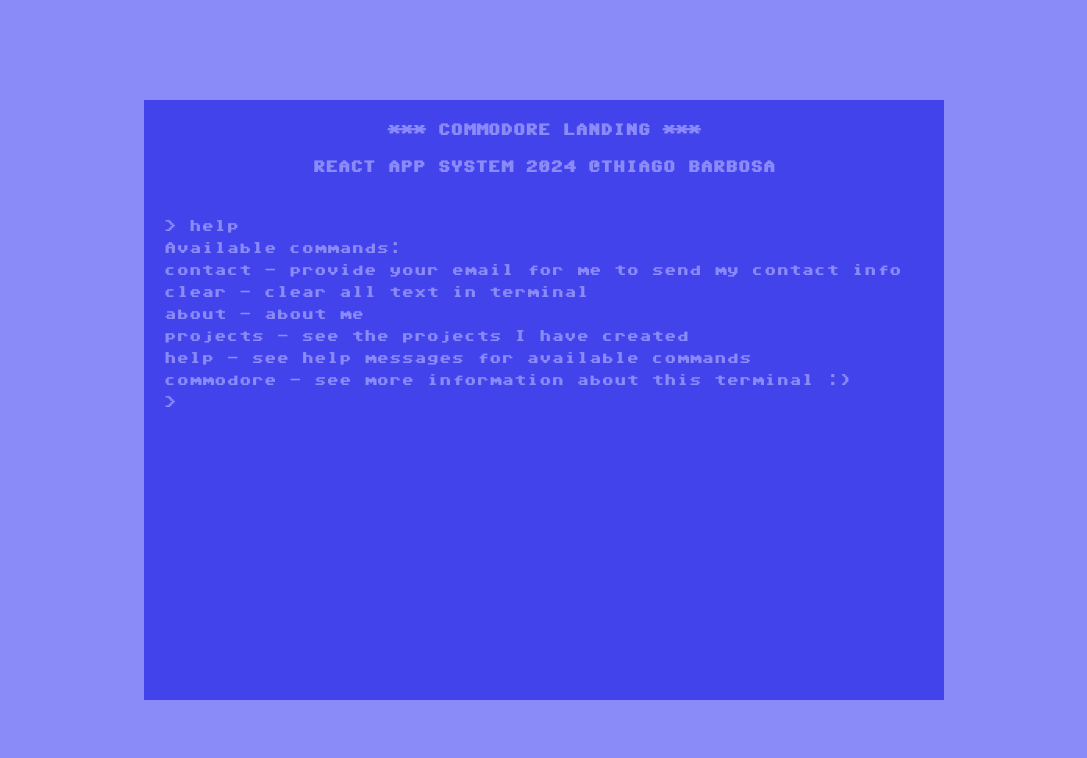
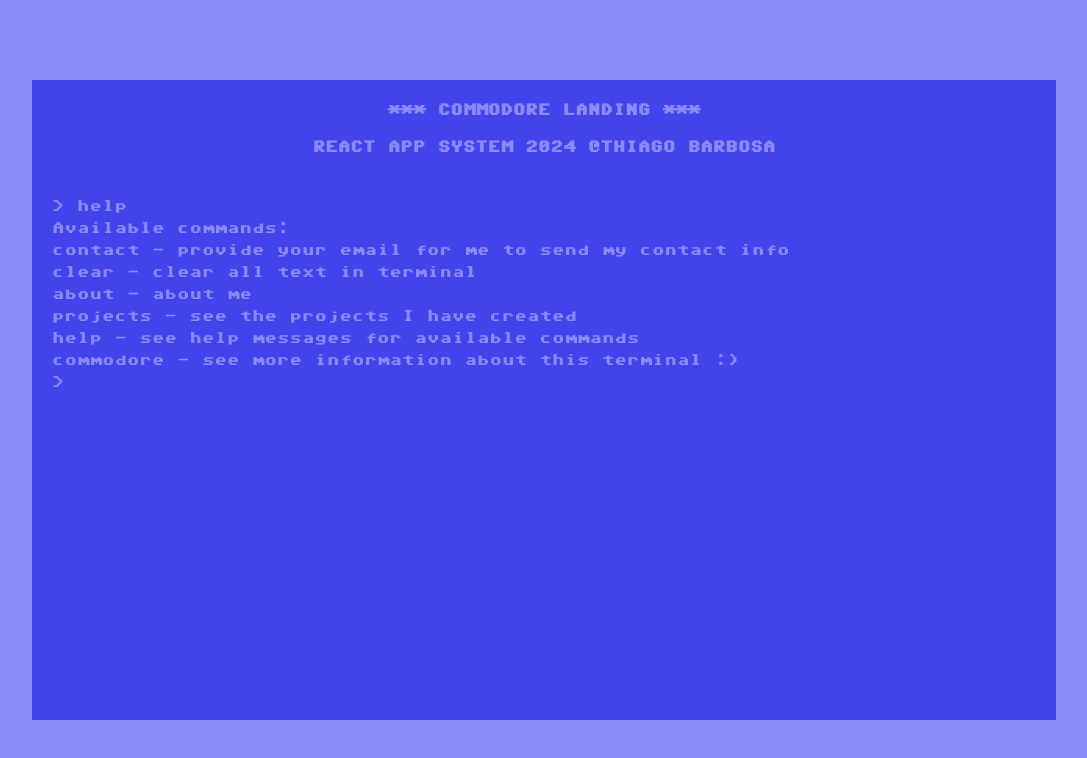
Before and after one commit to itsadeadh2/commodore-landing, a React (Create React App) app: page / in a window 1280 px wide. Shown: the top 758 px of the page, without its empty margins (96-1183 px from the left). Built offline with nearby package versions, Linux system fonts and the light colour scheme.

Commit message:
Update css

```diff
--- a/src/terminal/terminal.css
+++ b/src/terminal/terminal.css
@@ -12,9 +12,9 @@ body {
     line-height: 22px
 }
 .terminal {
-    width: 800px;
+    width: 80vw;
     background-color: #4343EC;
-    height: 600px;
+    height: 80vh;
     padding: 20px;
     margin: 20px;
     box-sizing: border-box;
```
